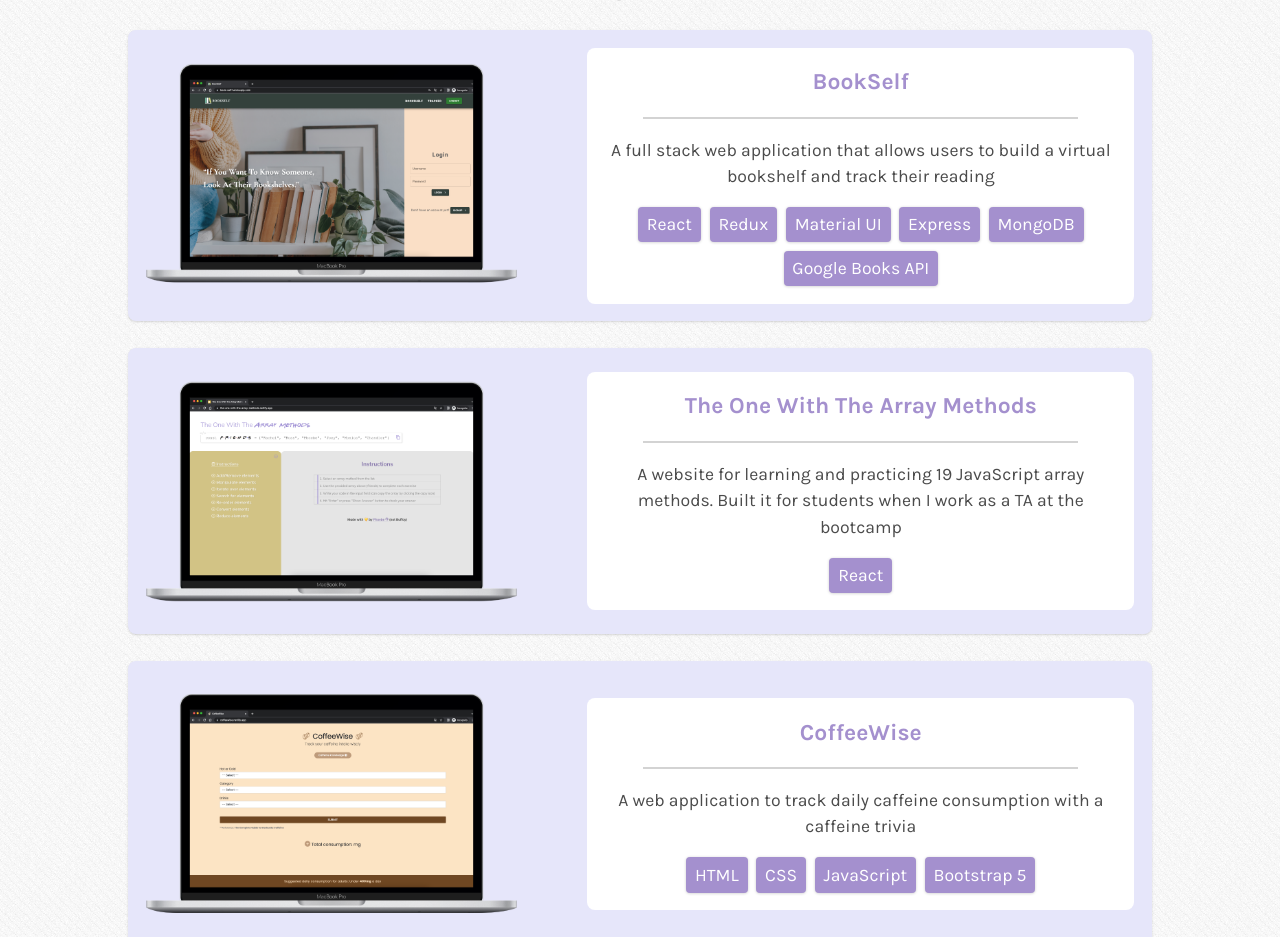
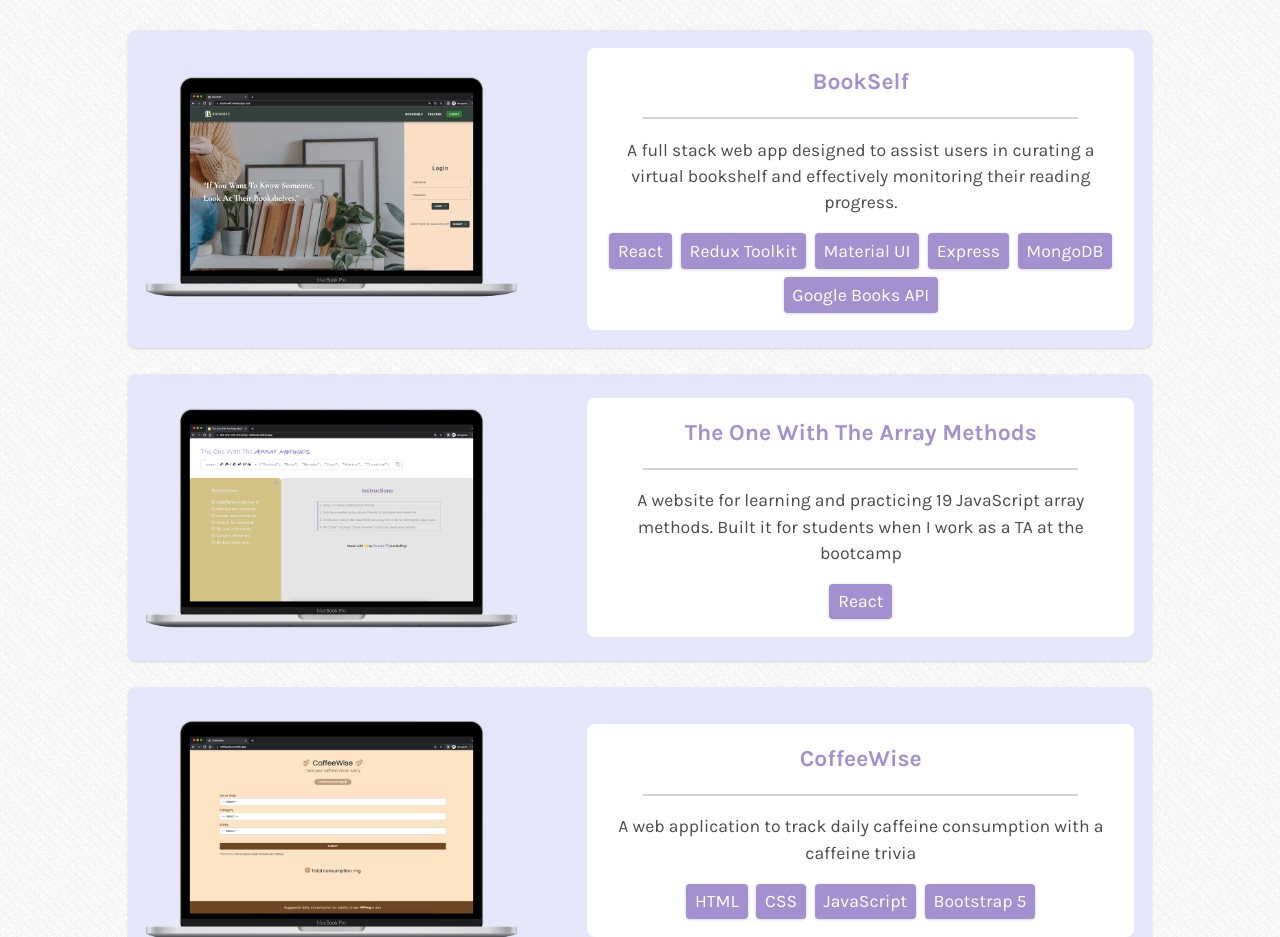
Before and after one commit to phoebe03111/portfolio, a React (Create React App) app: page / in a window 1280 px wide. Shown: the part 1040-1977 px from the top of the page. Built offline with nearby package versions, Linux system fonts and the light colour scheme.

Commit message:
Update project details

```diff
--- a/src/data/projectsData.js
+++ b/src/data/projectsData.js
@@ -3,11 +3,11 @@ const projectsData = [
     id: 1,
     title: "BookSelf",
     description:
-      "A full stack web application that allows users to build a virtual bookshelf and track their reading",
-    techStack: ["React", "Redux", "Material UI", "Express", "MongoDB", "Google Books API"],
-    videoUrl: "https://www.loom.com/share/a6fca1e611984f948a108785e1497d28",
+      "A full stack web app designed to assist users in curating a virtual bookshelf and effectively monitoring their reading progress.",
+    techStack: ["React", "Redux Toolkit", "Material UI", "Express", "MongoDB", "Google Books API"],
+    videoUrl: "https://www.youtube.com/watch?v=yyMpv-HW4Hk",
     demoUrl: "https://bookself.onrender.com/",
-    gitHubUrl: "https://github.com/phoebe03111/BookSelf",
+    gitHubUrl: "https://github.com/phoebe03111/bookself-v2",
     image: require("../assets/projects/bookself.png"),
   },
   {
```
